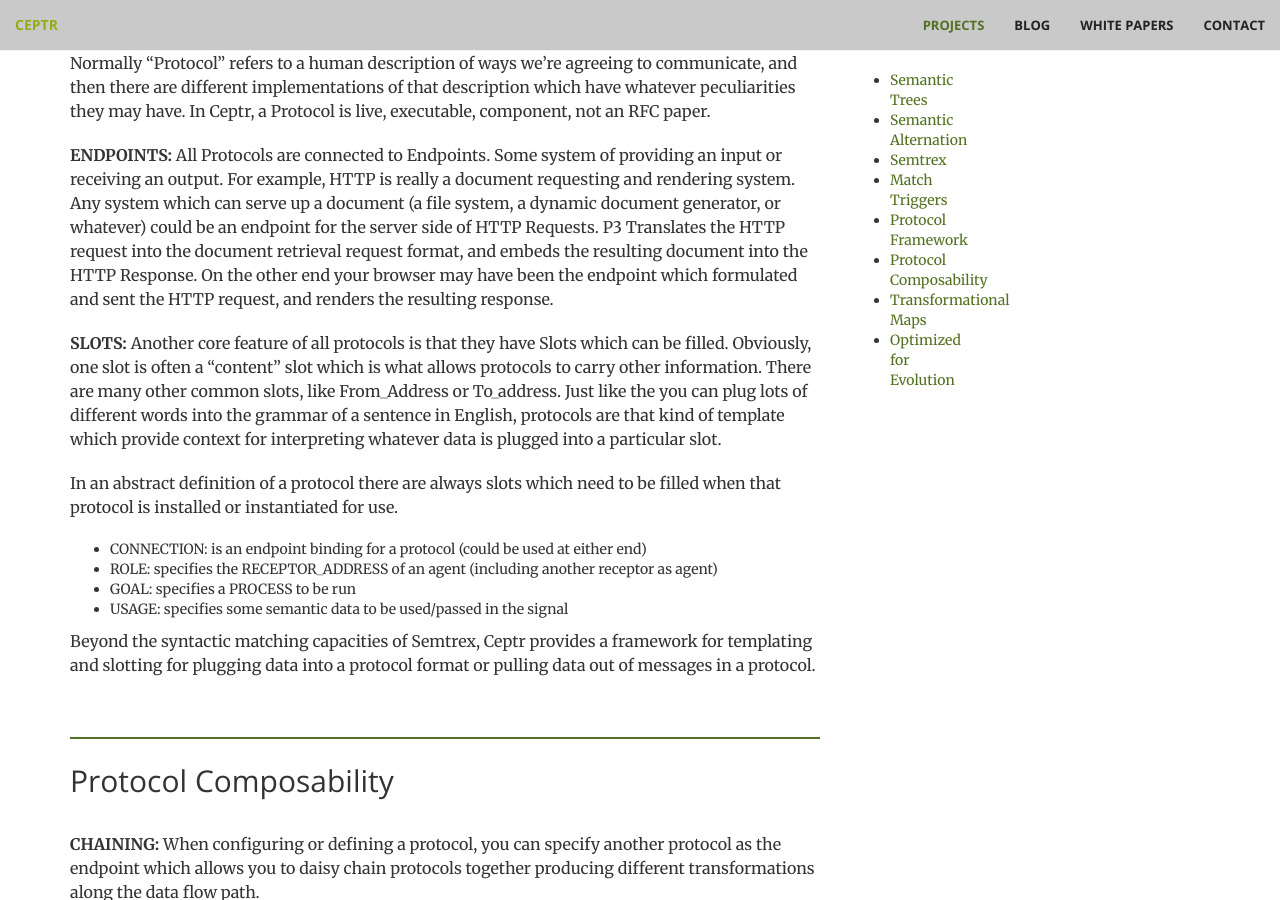
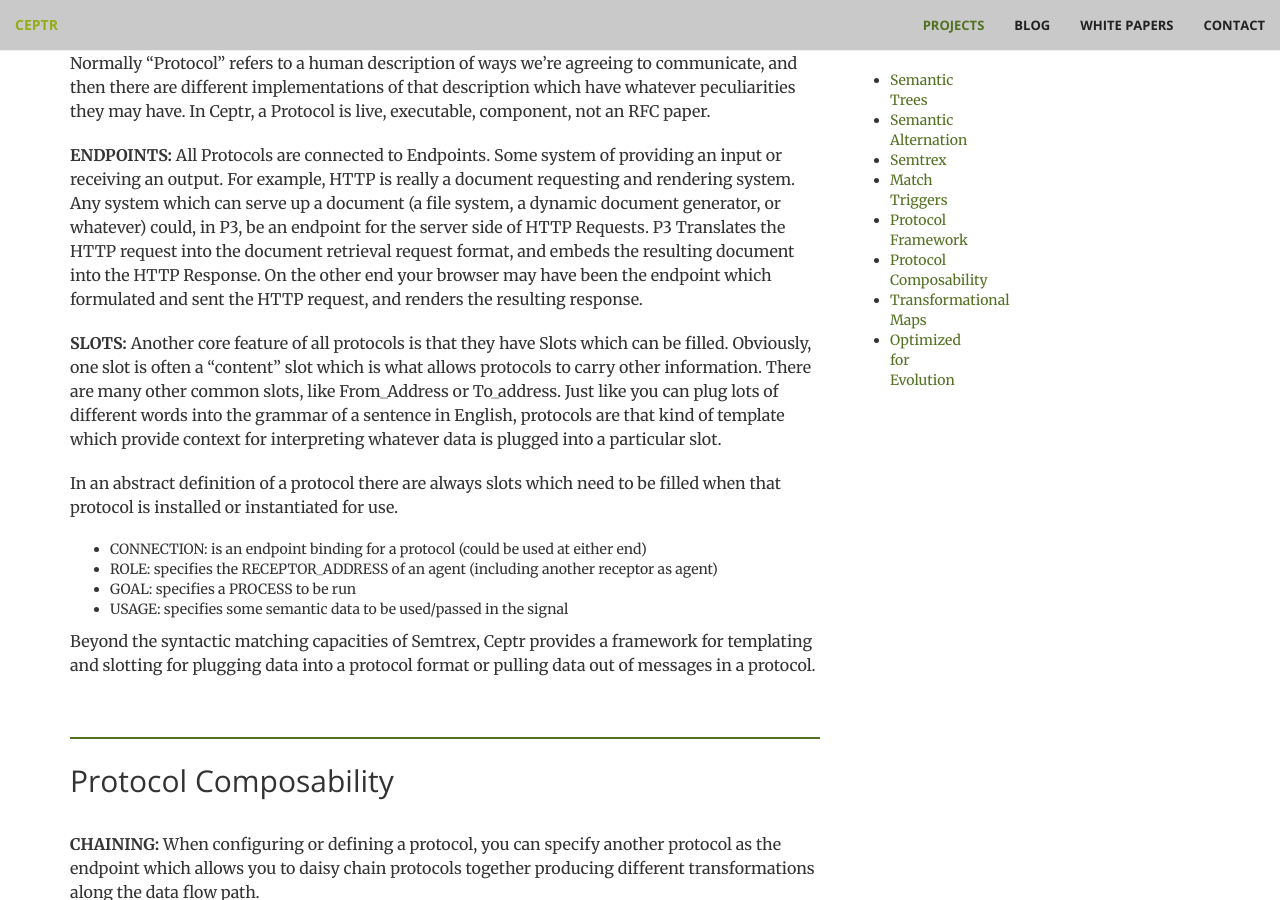
Before and after one commit to metacurrency/ceptr-org, a Jekyll site: the page built from _projects/pcubed.md, in a window 1280 px wide and 900 px high, scrolled down 3869 px. Built offline with Jekyll 4.4.1, drawn with Linux system fonts in a browser that asks for light colours.

Commit message:
minor text updates

```diff
--- a/_projects/pcubed.md
+++ b/_projects/pcubed.md
@@ -74,9 +74,9 @@
 ## Protocol Framework
 Normally "Protocol" refers to a human description of ways we're agreeing to communicate, and then there are different implementations of that description which have whatever peculiarities they may have. In Ceptr, a Protocol is live, executable, component, not an RFC paper.
 
-**ENDPOINTS:** All Protocols are connected to Endpoints. Some system of providing an input or receiving an output. For example, HTTP is really a document requesting and rendering system. Any system which can serve up a document (a file system, a dynamic document generator, or whatever) could be an endpoint for the server side of HTTP Requests. P3 Translates the HTTP request into the document retrieval request format, and embeds the resulting document into the HTTP Response. On the other end your browser may have been the endpoint which formulated and sent the HTTP request, and renders the resulting response.
+**ENDPOINTS:** All Protocols are connected to Endpoints. Some system of providing an input or receiving an output. For example, HTTP is really a document requesting and rendering system. Any system which can serve up a document (a file system, a dynamic document generator, or whatever) could, in P3, be an endpoint for the server side of HTTP Requests. P3 Translates the HTTP request into the document retrieval request format, and embeds the resulting document into the HTTP Response. On the other end your browser may have been the endpoint which formulated and sent the HTTP request, and renders the resulting response.
 
-**SLOTS:** Another core feature of all protocols is that they have Slots which can be filled. Obviously, one slot is often a "content" slot which is what allows protocols to carry other information. There are many other common slots, like From_Address or To_address. Just like the you can plug lots of different words into the grammar of a sentence in English, protocols are that kind of template which provide context for interpreting whatever data is plugged into a particular slot.
+**SLOTS:** Another core feature of all protocols is that they have Slots which can be filled. Obviously, one slot is often a "content" slot which is what allows protocols to carry other information. There are many other common slots, like From_Address or To_address. Just like you can plug lots of different words into the grammar of a sentence in English, protocols are that kind of template which provide context for interpreting whatever data is plugged into a particular slot.
 
 In an abstract definition of a protocol there are always slots which need to be filled when that protocol is installed or instantiated for use.
  - CONNECTION: is an endpoint binding for a protocol (could be used at either end)
```
